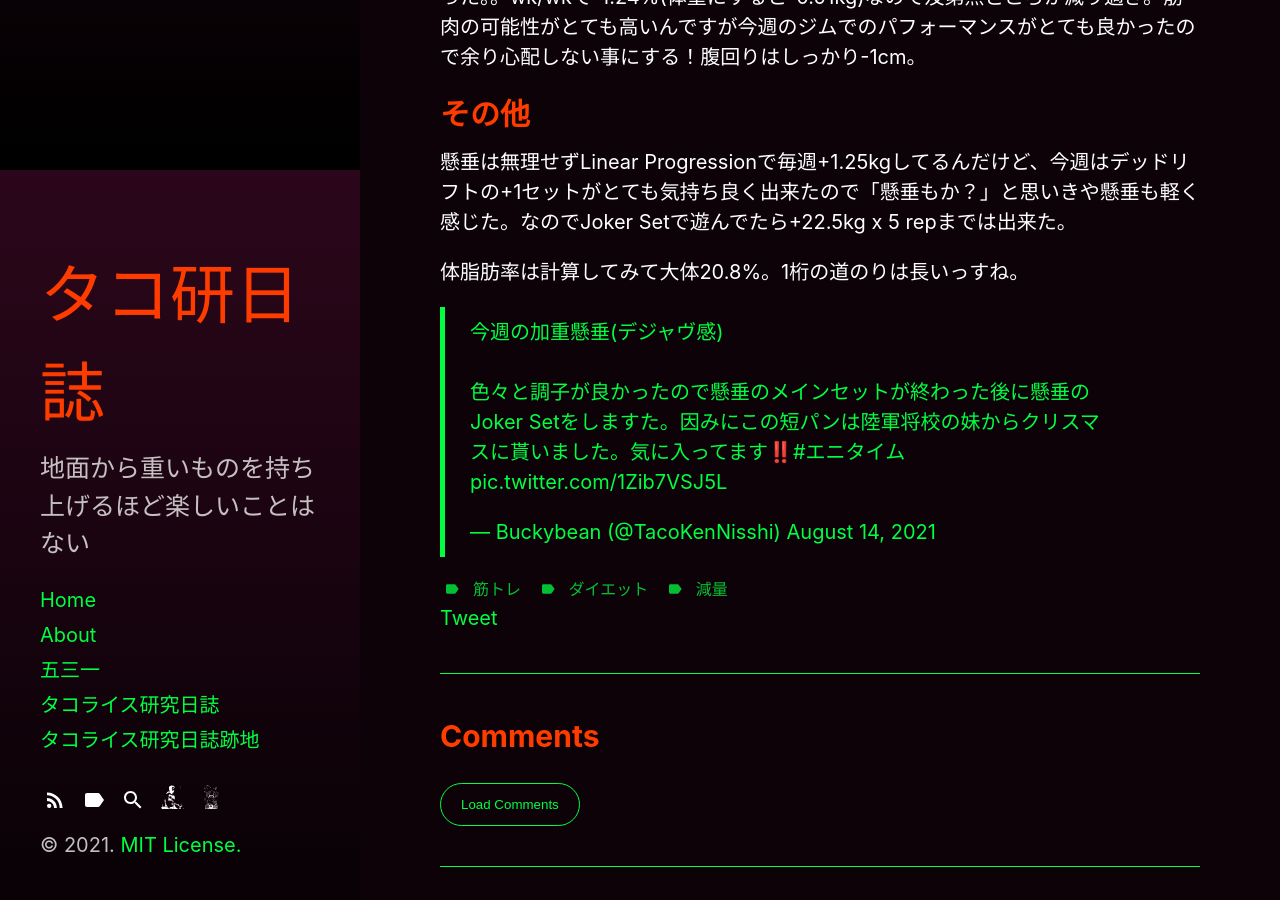
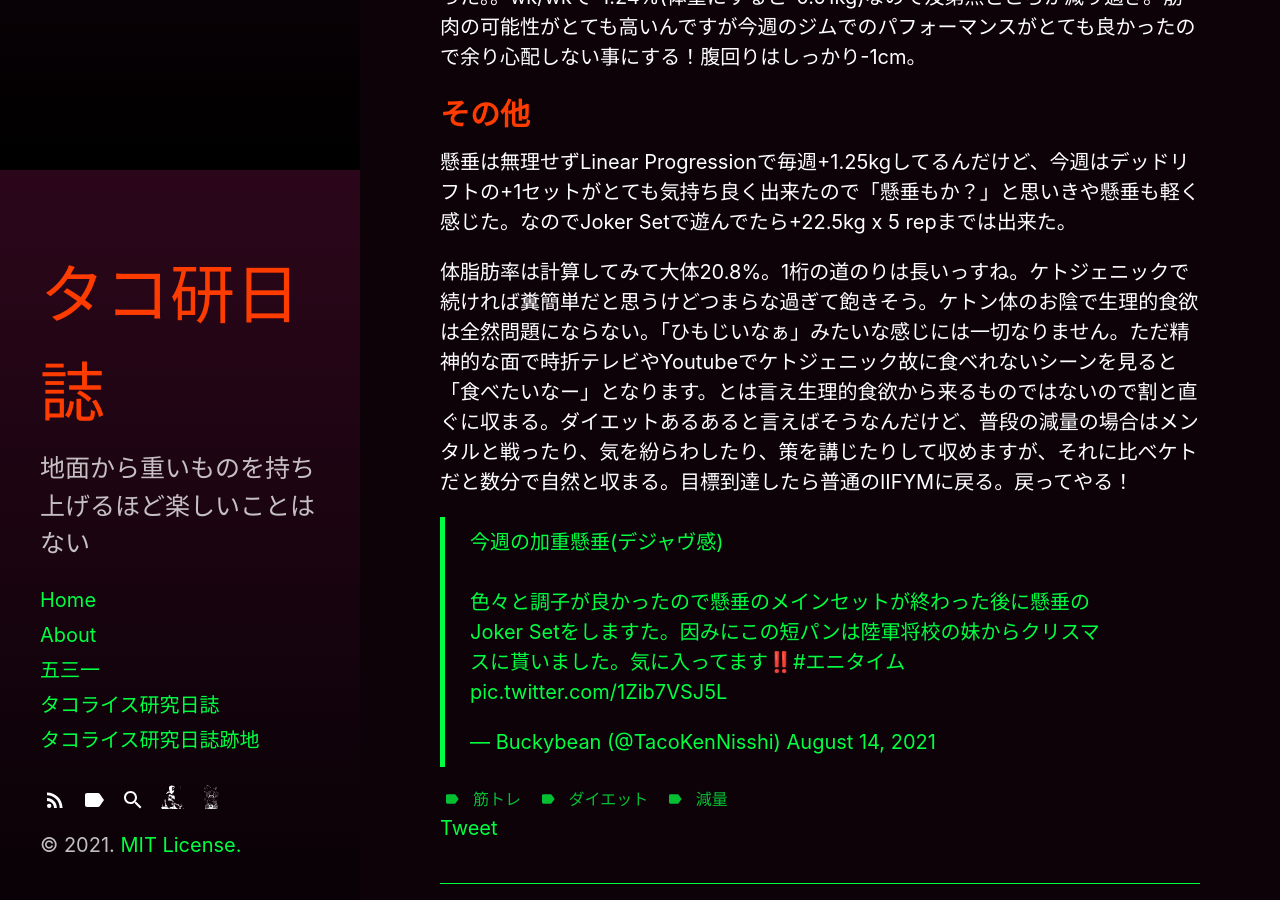
Before and after one commit to buckybean/buckybean.github.io, a Jekyll site: the page built from _posts/tacokennisshi/2021-08-15-tacokennisshi-15AUG2021update.md, in a window 1280 px wide and 900 px high, scrolled down 730 px. Built offline with Jekyll 4.4.1, drawn with Linux system fonts in a browser that asks for light colours; comment, search, counter and statistics services are not loaded.

Commit message:
Update 2021-08-15-tacokennisshi-15AUG2021update.md

```diff
--- a/_posts/tacokennisshi/2021-08-15-tacokennisshi-15AUG2021update.md
+++ b/_posts/tacokennisshi/2021-08-15-tacokennisshi-15AUG2021update.md
@@ -29,6 +29,6 @@ wk/wkの写真は変化が自分でも分からないので今後省略。
 
 懸垂は無理せずLinear Progressionで毎週+1.25kgしてるんだけど、今週はデッドリフトの+1セットがとても気持ち良く出来たので「懸垂もか？」と思いきや懸垂も軽く感じた。なのでJoker Setで遊んでたら+22.5kg x 5 repまでは出来た。
 
-体脂肪率は計算してみて大体20.8%。1桁の道のりは長いっすね。
+体脂肪率は計算してみて大体20.8%。1桁の道のりは長いっすね。ケトジェニックで続ければ糞簡単だと思うけどつまらな過ぎて飽きそう。ケトン体のお陰で生理的食欲は全然問題にならない。「ひもじいなぁ」みたいな感じには一切なりません。ただ精神的な面で時折テレビやYoutubeでケトジェニック故に食べれないシーンを見ると「食べたいなー」となります。とは言え生理的食欲から来るものではないので割と直ぐに収まる。ダイエットあるあると言えばそうなんだけど、普段の減量の場合はメンタルと戦ったり、気を紛らわしたり、策を講じたりして収めますが、それに比べケトだと数分で自然と収まる。目標到達したら普通のIIFYMに戻る。戻ってやる！
 
 <blockquote class="twitter-tweet" data-theme="dark"><p lang="ja" dir="ltr">今週の加重懸垂(デジャヴ感)<br><br>色々と調子が良かったので懸垂のメインセットが終わった後に懸垂のJoker Setをしますた。因みにこの短パンは陸軍将校の妹からクリスマスに貰いました。気に入ってます‼️<a href="https://twitter.com/hashtag/%E3%82%A8%E3%83%8B%E3%82%BF%E3%82%A4%E3%83%A0?src=hash&amp;ref_src=twsrc%5Etfw">#エニタイム</a> <a href="https://t.co/1Zib7VSJ5L">pic.twitter.com/1Zib7VSJ5L</a></p>&mdash; Buckybean (@TacoKenNisshi) <a href="https://twitter.com/TacoKenNisshi/status/1426468262145978369?ref_src=twsrc%5Etfw">August 14, 2021</a></blockquote> <script async src="https://platform.twitter.com/widgets.js" charset="utf-8"></script>
```
